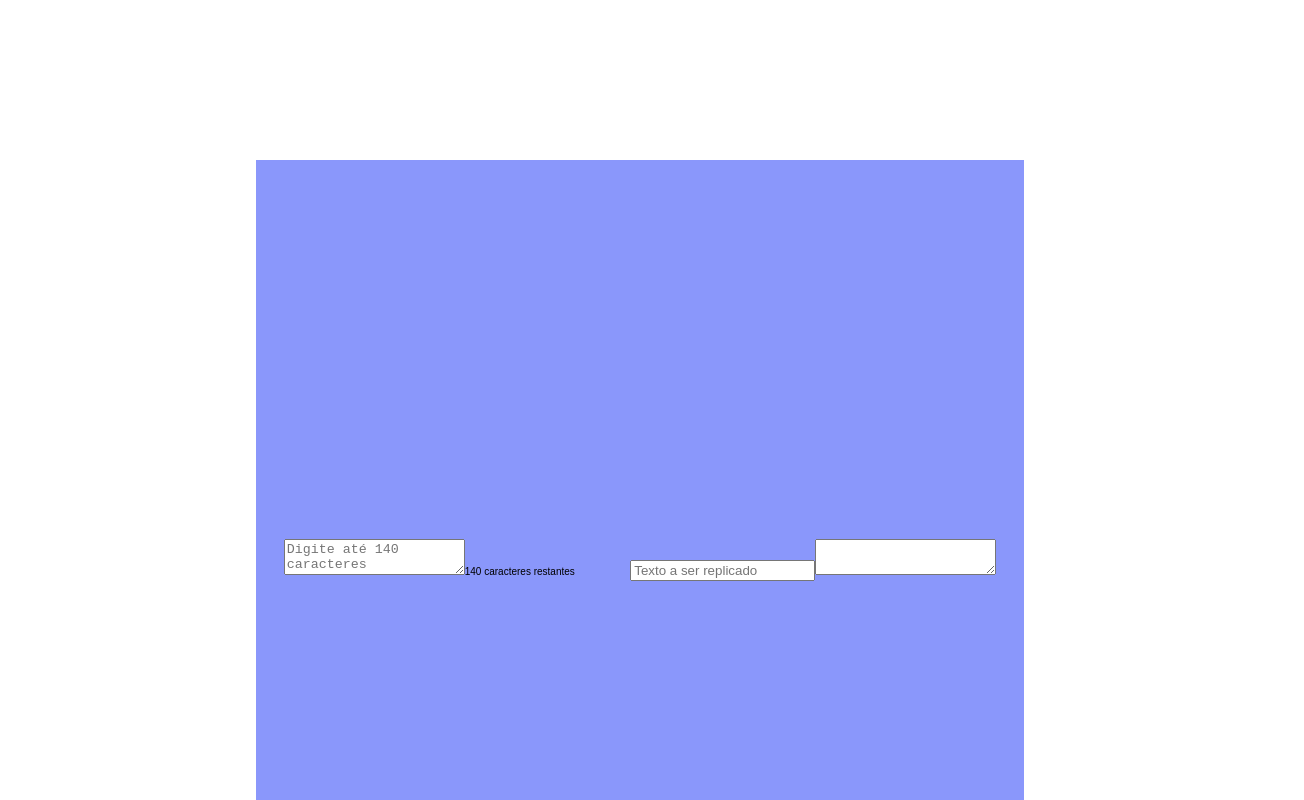
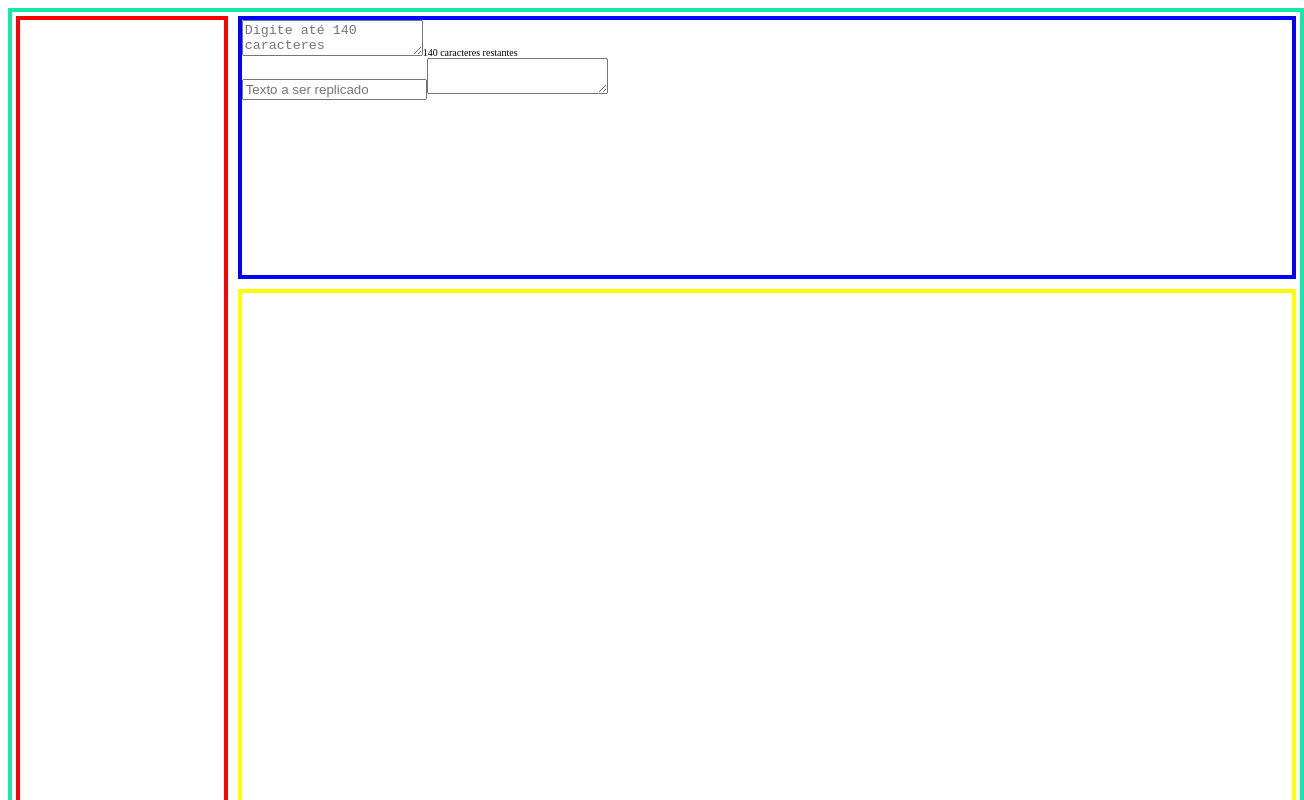
Before and after one commit to devhatt/octopost, a React (Create React App) app: page / in a window 1280 px wide. Shown: the top 800 px of the page, 1304 px wide, since content can reach past the window. Built offline with nearby package versions, Linux system fonts and the light colour scheme; the HTML template or start-up script is replaced by a standard one.

Commit message:
fix: fix all review changes

```diff
--- a/src/App.tsx
+++ b/src/App.tsx
@@ -2,9 +2,9 @@ import { BrowserRouter as Router, Routes, Route } from 'react-router-dom';
 
 import Home from './pages/home/home';
 
-import scss from './app.module.scss';
+import scss from './App.module.scss';
 
-import '~styles/base.scss';
+import './styles/base.scss';
 
 function App() {
   return (
@@ -17,4 +17,5 @@ function App() {
     </div>
   );
 }
+
 export default App;
--- a/src/pages/components/CharacterLimit/CharacterLimit.tsx
+++ b/src/pages/components/CharacterLimit/CharacterLimit.tsx
@@ -2,7 +2,7 @@ import React, { useState } from 'react';
 
 import { ICharacterLimitProps } from './CharacterLimit.types';
 
-const CharacterCountdown: React.FC<ICharacterLimitProps> = (props) => {
+function CharacterLimit(props: ICharacterLimitProps) {
   const [text, setText] = useState('');
 
   const handleChange = (event: React.ChangeEvent<HTMLTextAreaElement>) => {
@@ -21,6 +21,6 @@ const CharacterCountdown: React.FC<ICharacterLimitProps> = (props) => {
       <span>{props.maxLength - text.length} caracteres restantes</span>
     </>
   );
-};
+}
 
-export default CharacterCountdown;
+export default CharacterLimit;
--- a/src/pages/components/TextCopy/TextCopy.tsx
+++ b/src/pages/components/TextCopy/TextCopy.tsx
@@ -2,7 +2,7 @@ import { useState } from 'react';
 
 import { ITextCopyProps } from './TextCopy.types';
 
-const TextCopy: React.FC<ITextCopyProps> = (props) => {
+function TextCopy(props: ITextCopyProps) {
   const [text, setText] = useState('');
   const [isEdited, setIsEdited] = useState(false);
 
@@ -14,6 +14,6 @@ const TextCopy: React.FC<ITextCopyProps> = (props) => {
   return (
     <textarea value={isEdited ? text : props.text} onChange={updateText} />
   );
-};
+}
 
 export default TextCopy;
--- a/src/pages/home/home.module.scss
+++ b/src/pages/home/home.module.scss
@@ -1,33 +1,3 @@
-body,
-h1,
-h2,
-h3,
-h4,
-h5,
-h6,
-p,
-blockquote,
-pre,
-dl,
-dd,
-ol,
-ul,
-figure,
-hr {
-  margin: 0;
-  padding: 0;
-}
-
-body {
-  font-family: Arial, sans-serif;
-}
-
-*,
-::before,
-::after {
-  box-sizing: border-box;
-}
-
 .home {
   display: grid;
   color: #f2f2f2;
@@ -50,19 +20,38 @@ body {
   margin-left: 10rem;
 }
 
-.sectionContainer {
-  display: grid;
-  justify-self: center;
+.mainContainer {
+  width: 100vw;
+  height: 100vh;
+  justify-content: center;
   align-items: center;
-  grid-template-columns: 1fr;
-  gap: 10px;
-  width: 60vw;
-  height: 100vh;
-  margin-top: 10rem;
-  background-color: rgb(138, 151, 251);
+  border: 4px solid rgb(21, 233, 169);
+  padding: 4px;
 }
 
-.sections {
-  display: flex;
-  justify-content: space-around;
+.gridContainer {
+  display: grid;
+  grid-template-columns: minmax(100px, 0.2fr) 1fr;
+  grid-template-rows: 1fr 2fr;
+  grid-template-areas:
+    'switches input'
+    'switches tabs';
+  gap: 10px;
+  height: 100%;
+  width: 100%;
 }
+
+.gridSwitches {
+  grid-area: switches;
+  border: 4px solid red;
+}
+
+.gridInput {
+  grid-area: input;
+  border: 4px solid blue;
+}
+
+.gridTabs {
+  grid-area: tabs;
+  border: 4px solid yellow;
+}
--- a/src/pages/home/home.tsx
+++ b/src/pages/home/home.tsx
@@ -17,11 +17,7 @@ const Home = () => {
     <div className={scss.mainContainer}>
       <div className={scss.gridContainer}>
         <div className={scss.gridSwitches} />
-        <div className={scss.gridInput} />
-        <div className={scss.gridTabs} />
-      </div>
-
-      <section className={scss.sectionContainer}>
+        <div className={scss.gridInput}>
           <div className={scss.sections}>
             <div>
               <CharacterLimit maxLength={140} />
@@ -37,7 +33,9 @@ const Home = () => {
               <TextCopy text={inputText} />
             </div>
           </div>
-      </section>
+        </div>
+        <div className={scss.gridTabs} />
+      </div>
     </div>
   );
 };
```
Lines whose indentation alone changed are shown as unchanged.
